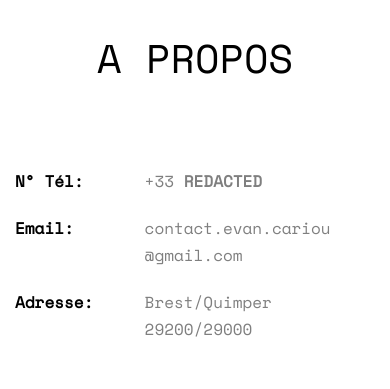
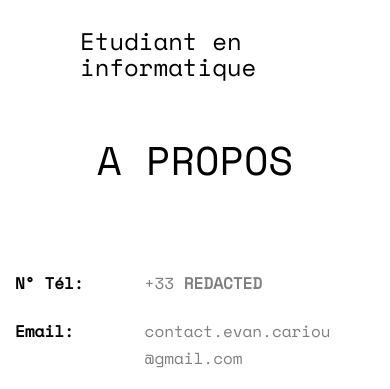
Before and after one commit to Riouca/site_perso, a plain HTML site: page index.html in a window 390 px wide. Shown: the part 1264-1653 px from the top of the page. Drawn offline with nearby package versions, Linux system fonts and the light colour scheme; files whose address does not match are found by name.

Commit message:
Update index.html

```diff
--- a/index.html
+++ b/index.html
@@ -98,6 +98,7 @@
 			<div class="container">
 				<div class="row">
 					<h1><span class="nommobile">Evan Cariou</span></h1>
+					<h3><span class="descmobile">Etudiant en informatique</span></h3>
 					<div class="col-md-8 col-md-offset-2 text-center fh5co-heading">
 						<h2 id="apropos">A PROPOS</h2>
 					</div>
```
